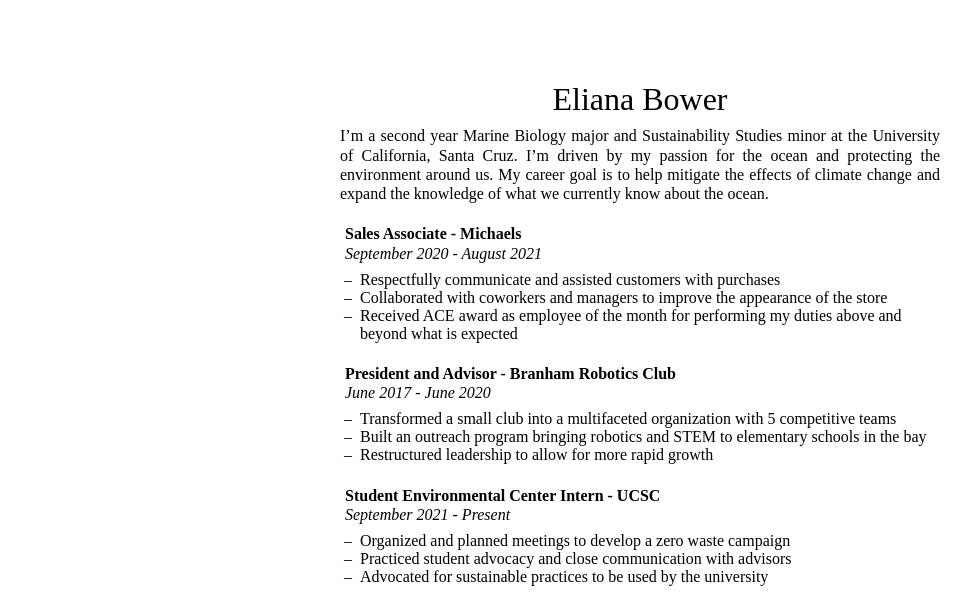
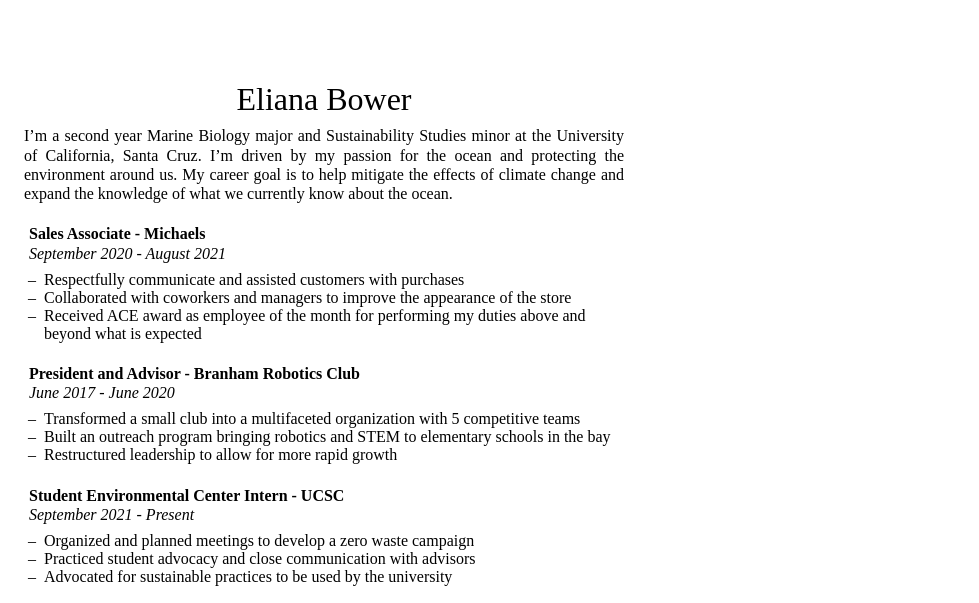
Before and after one commit to elianabower/elianabower.com, a Jekyll site: the page built from index.md, in a window 1280 px wide. Shown: the top 603 px of the page, without its empty margins (0-979 px from the left). Built offline with Jekyll 4.4.1, drawn with Linux system fonts in a browser that asks for light colours.

Commit message:
Content margin adjusted

```diff
--- a/_sass/main.scss
+++ b/_sass/main.scss
@@ -21,6 +21,8 @@ p {
 #content {
     max-width: 600px;
     margin: auto;
+    margin-left: 16px;
+    margin-right: 16px;
 }
 
 .experience {
```
